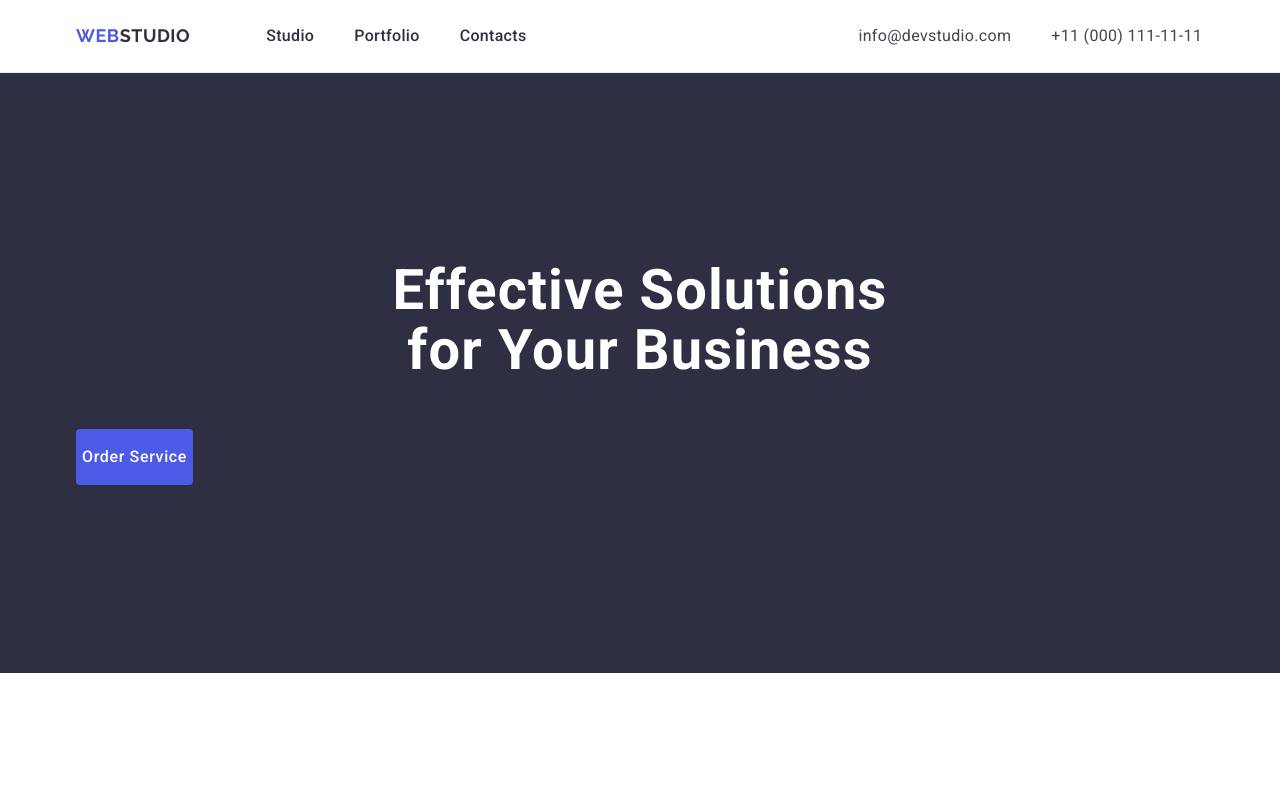
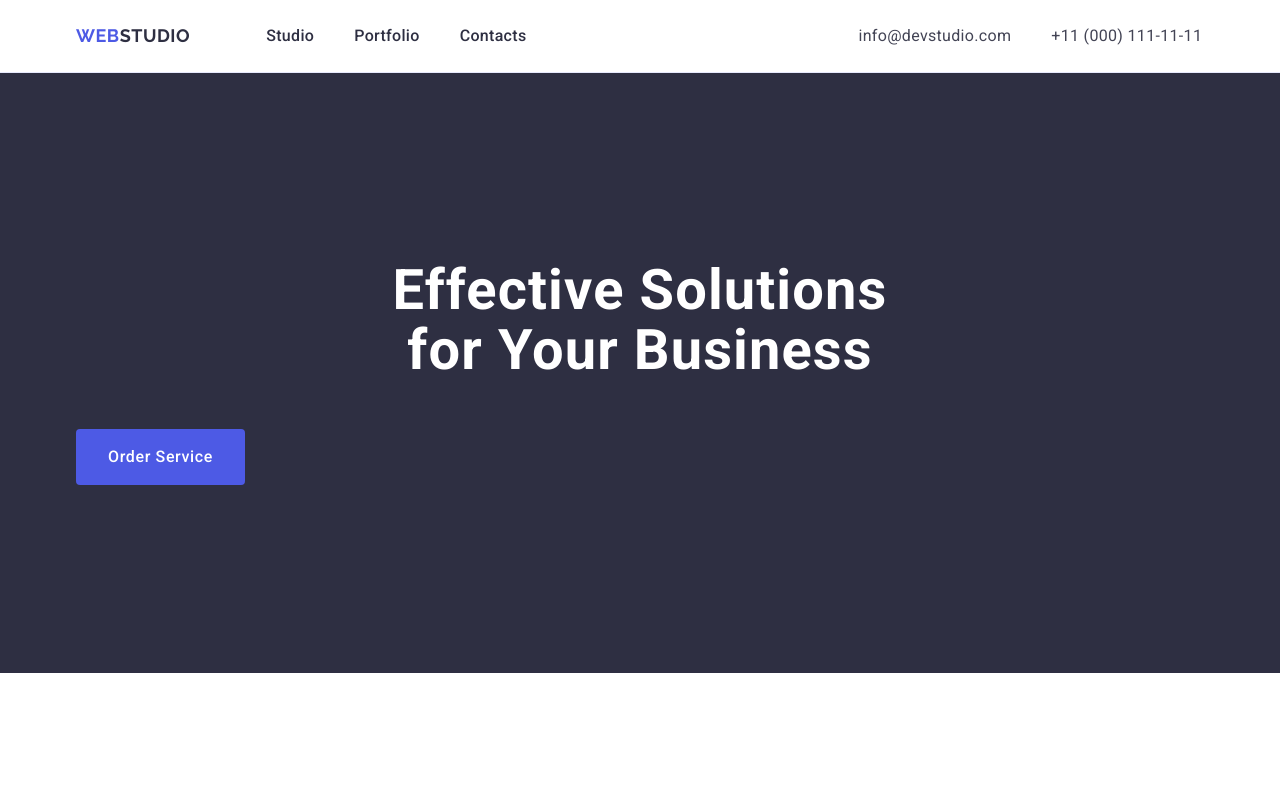
Before and after one commit to Juliiaks/goit-markup-hw-03, a plain HTML site: page index.html in a window 1280 px wide. Shown: the top 789 px of the page. Drawn offline with nearby package versions, Linux system fonts and the light colour scheme.

Commit message:
Update styles.css

```diff
--- a/css/styles.css
+++ b/css/styles.css
@@ -111,12 +111,10 @@ margin-right: 76px;
     display: flex;
     gap: 40px;
     margin-right: 332px;
+    padding: 24px 0;
 
 }
 
-.nav-list-item{
-    padding: 24px 0;
-}
 
 .address-list{
     display: flex;
@@ -163,10 +161,10 @@ padding-bottom: 188px;
 
     border-radius: 4px;
     display: block;
-    max-width: 169px;
+    min-width: 169px;
     height: 56px;
     border: none;
-
+   margin: auto 0 ;
 }
 
 
```
